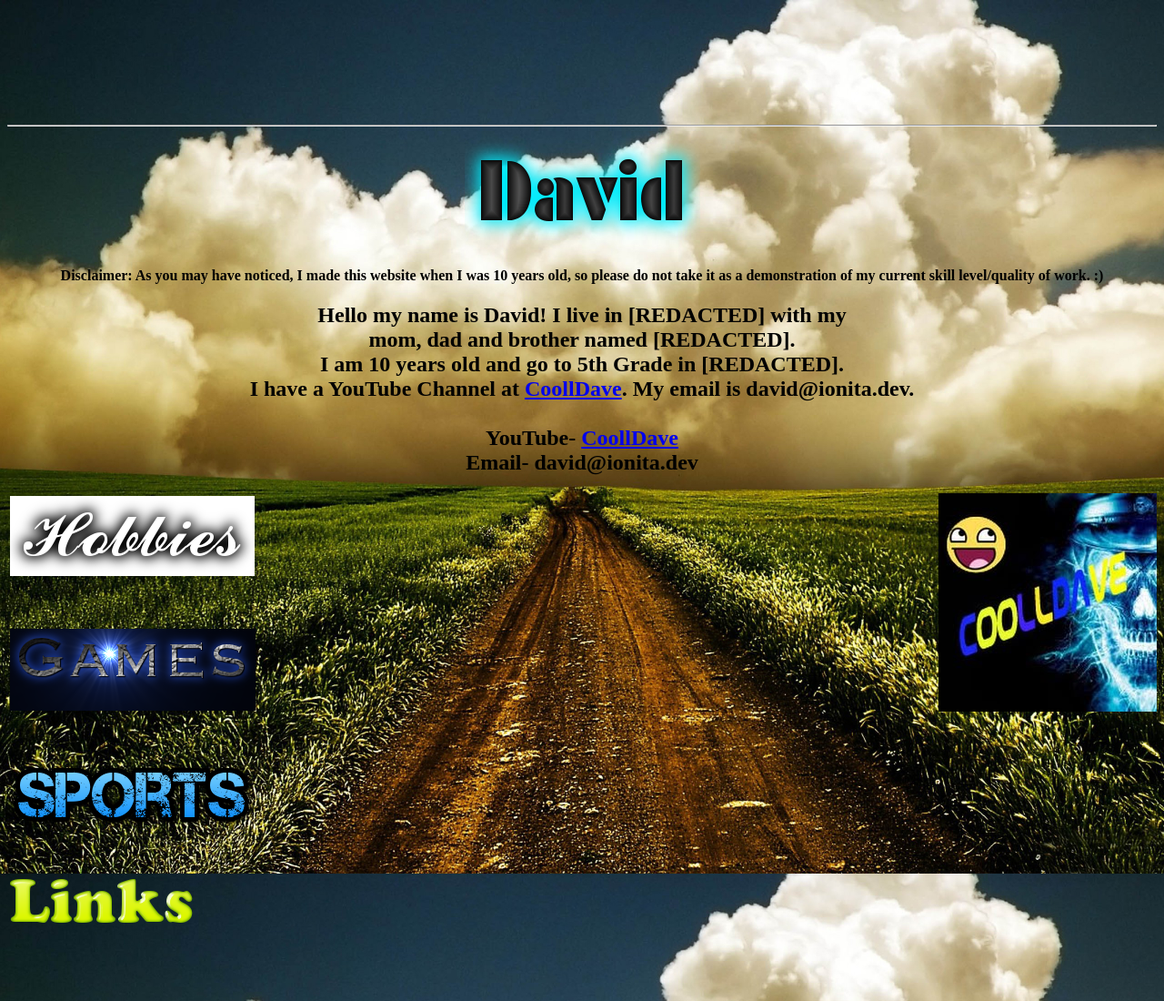
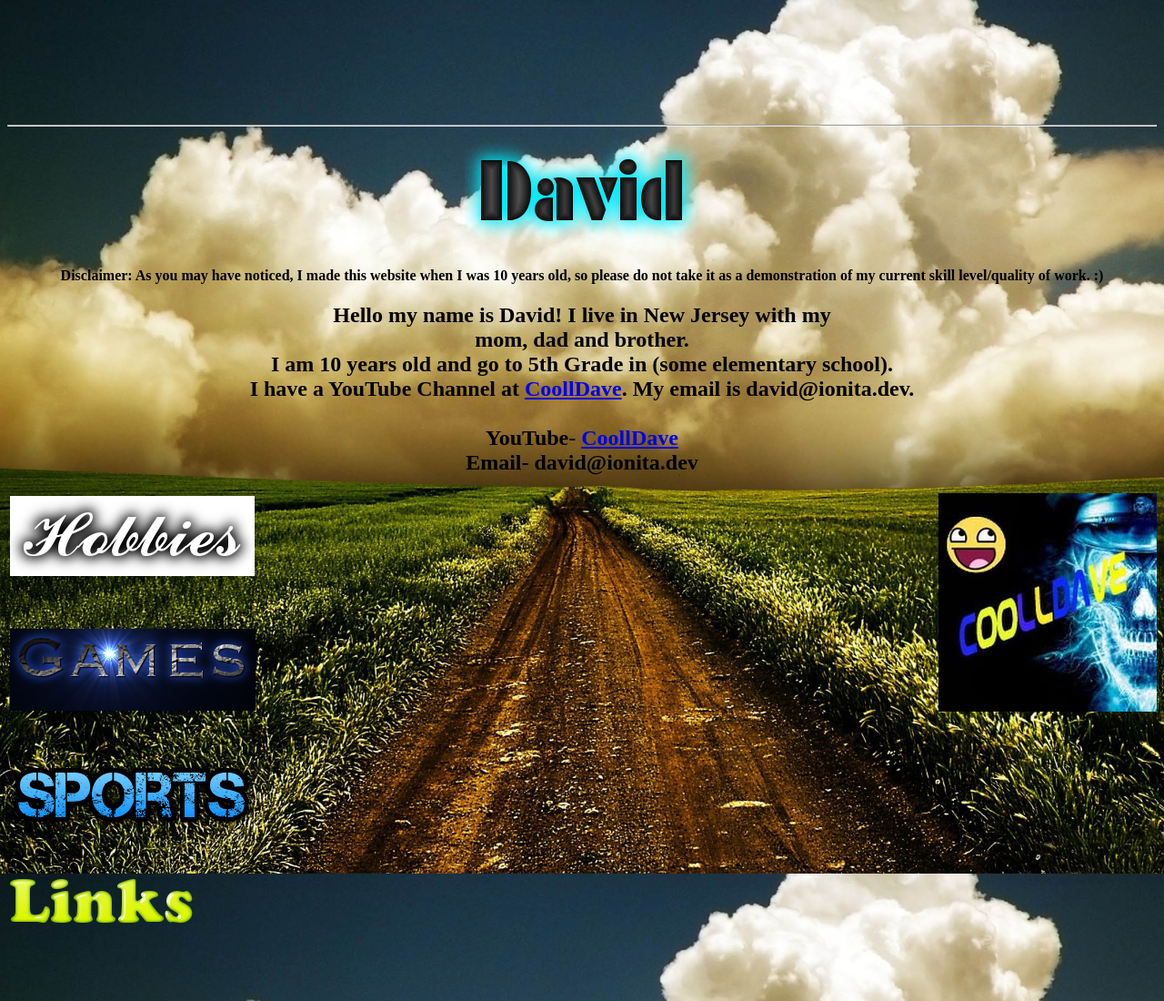
Before and after one commit to davidionita/Old-Website, a plain HTML site: page Home.html in a window 1280 px wide. Shown: the top 1100 px of the page at 91% size. Drawn offline with Linux system fonts and the light colour scheme.

Commit message:
Update Home.html

```diff
--- a/Home.html
+++ b/Home.html
@@ -29,11 +29,11 @@ body {
 <center>
 <h4><strong>Disclaimer:</strong> As you may have noticed, I made this website when I was 10 years old, so please do not take it as a demonstration of my current skill level/quality of work. :)</h4>
 <h2>
-Hello my name is David! I live in [REDACTED] with my
+Hello my name is David! I live in New Jersey with my
 <br />
-mom, dad and brother named [REDACTED].
+mom, dad and brother.
 <br />
- I am 10 years old and go to 5th Grade in [REDACTED].
+ I am 10 years old and go to 5th Grade in (some elementary school).
 <br />
 I have a YouTube Channel at <a href=http://www.youtube.com/coolldave>CoollDave</a>. My email is david@ionita.dev.
 <br />
```
